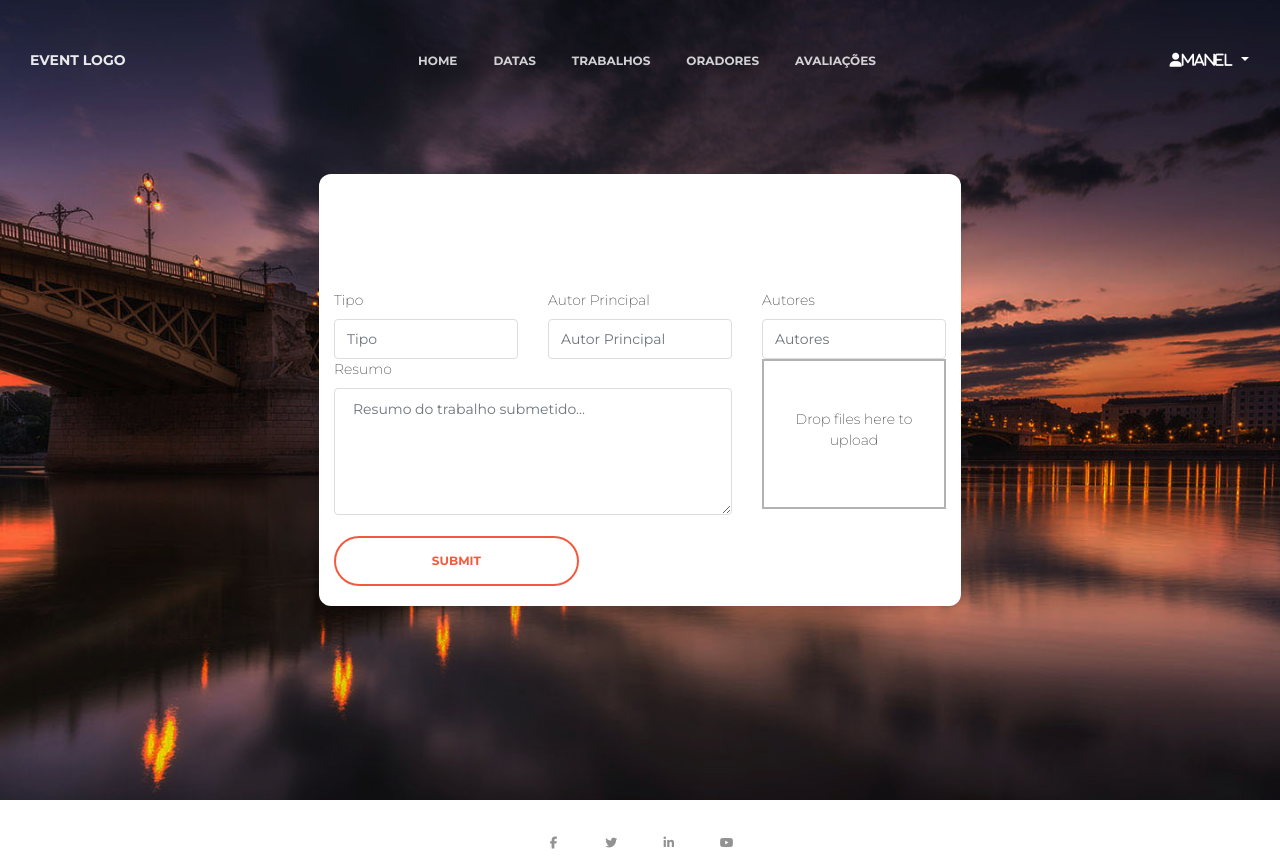
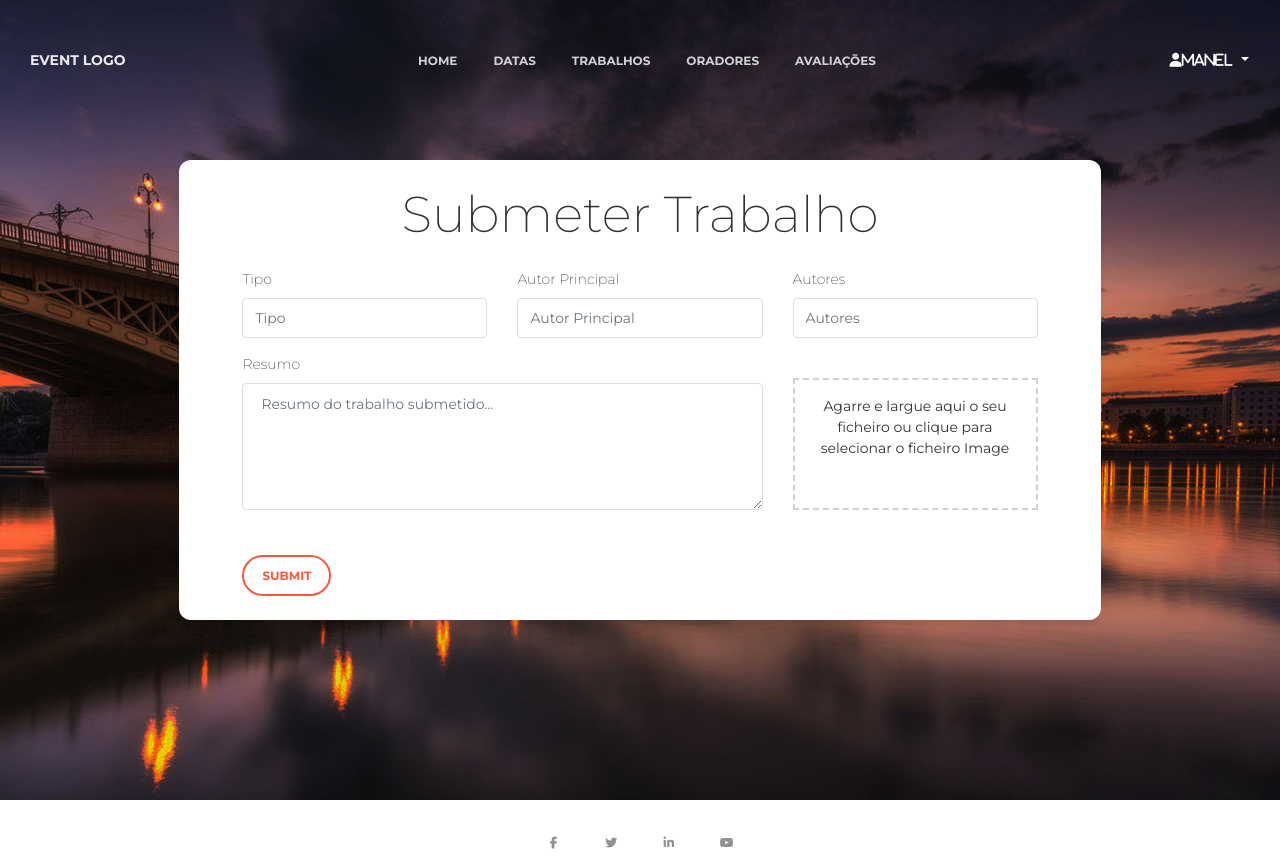
Before and after one commit to antoniocunh/ProjetoPSI, a PHP site: page /Participar_Evento/formAutor.html in a window 1280 px wide. Shown: the top 860 px of the page. Run offline with PHP 8.4, Linux system fonts and the light colour scheme; some libraries are stand-ins or nearby versions.

Commit message:
adicionou drag and drop input

```diff
--- /dev/null
+++ b/Participar_Evento/drag&drop.js
@@ -0,0 +1,25 @@
+function readURL(input) {
+    if (input.files && input.files[0]) {
+
+      var reader = new FileReader();
+
+      reader.onload = function(e) {
+        $('.image-upload-wrap').hide();
+
+        $('.file-upload-content').show();
+
+        $('.image-title').html(input.files[0].name);
+      };
+
+      reader.readAsDataURL(input.files[0]);
+
+    } else {
+      removeUpload();
+    }
+  }
+
+  function removeUpload() {
+    $('.file-upload-input').replaceWith($('.file-upload-input').clone());
+    $('.file-upload-content').hide();
+    $('.image-upload-wrap').show();
+  }
--- a/Participar_Evento/formAutor.html
+++ b/Participar_Evento/formAutor.html
@@ -9,26 +9,27 @@
     <title>
         Conferência UA
     </title>
-        <meta content='width=device-width, initial-scale=1.0, maximum-scale=1.0, user-scalable=0, shrink-to-fit=no' name='viewport' />
+    <meta content='width=device-width, initial-scale=1.0, maximum-scale=1.0, user-scalable=0, shrink-to-fit=no'
+        name='viewport' />
     <!--     Fonts and icons     -->
     <link href="https://fonts.googleapis.com/css?family=Montserrat:400,700,200" rel="stylesheet" />
     <link href="https://maxcdn.bootstrapcdn.com/font-awesome/latest/css/font-awesome.min.css" rel="stylesheet">
     <!-- CSS Files -->
     <link href="../assets/css/bootstrap.min.css" rel="stylesheet" />
-        <link href="../assets/css/paper-kit.css?v=2.2.0" rel="stylesheet"/>
+    <link href="../assets/css/paper-kit.css?v=2.2.0" rel="stylesheet" />
 
-    <link href="../Participar_Evento/submeterTrabalho.css" type="text/css" rel="stylesheet" >
-    <link href="../asset/css/dropzone.css" type="text/css" rel="stylesheet" />
-
+    <link href="../Participar_Evento/submeterTrabalho.css" type="text/css" rel="stylesheet">
+    <script src="drag&drop.js"></script>
     <title>Submeter Trabalho</title>
 </head>
 
 <body>
     <div id="nav-placeholder"></div>
     <!--   Start Submit Work  -->
-    <div class="page-header filter" data-parallax="true" style="background-image: url('../assets/img/daniel-olahh.jpg');">
-        <div class="card">
-        <h1 class="title mx-auto">Submeter Trabalho</h1>
+    <div class="page-header filter" data-parallax="true"
+        style="background-image: url('../assets/img/daniel-olahh.jpg');">
+        <div class="card px-5">
+            <h1 class="display-5 mx-auto my-4">Submeter Trabalho</h1>
             <div class="container-fluid">
                 <div class="row">
                     <div class="col">
@@ -47,25 +48,36 @@
                                     <input type="text" class="form-control" placeholder="Autores">
                                 </div>
                             </div>
-                            <div class="row">
+                            <div class="row mt-3">
                                 <div class="col-md-8">
                                     <label>Resumo</label><br />
-                                    <textarea class="form-control" rows="5" id="comment" placeholder="Resumo do trabalho submetido..."></textarea>
+                                    <textarea class="form-control" rows="5" id="comment"
+                                        placeholder="Resumo do trabalho submetido..."></textarea>
                                 </div>
-                                <div class="fallback col-md-4">
-                                        <div id="upload-widget" method="post" action="teste.php" class="dropzone">
+                                <div class="col-md-4 mt-4">
+                                        <div class="image-upload-wrap h-100">
+                                            <input class="file-upload-input" type='file' onchange="readURL(this);"
+                                                accept=".docx; .pdf" />
+                                            <div class="drag-text"></div>
+                                            <label class="text-center p-3"><strong>Agarre e largue aqui o seu ficheiro ou clique para selecionar o ficheiro
+                                                    Image</strong></strong></label>
+                                        </div>
+                                        <div class="file-upload-content">
+                                            <div class="image-title-wrap">
+                                                <button type="button" onclick="removeUpload()"
+                                                    class="btn-danger">Remove <span class="image-title">Uploaded
+                                                        Image</span></button>
                                             </div>
                                         </div>
-
+                                </div>
                             </div>
                             <br />
                             <div class="row">
                                 <div class="col" id="drop">
-                                <input type="submit" class="btn btn-outline-danger btn-round" id="submit">
+                                    <input type="submit" class="btn btn-outline-danger btn-round my-4" id="submit">
                                 </div>
                             </div>
                         </form>
-
                     </div>
                 </div>
             </div>
@@ -91,13 +103,13 @@
     <script src="../assets/js/paper-kit.js?v=2.2.0" type="text/javascript"></script>
     <!-- Scrool Animation -->
     <script src="../assets/js/plugins/scrool-animation.js"></script>
-  <script src="../asset/js/dropzone.js"></script>
     <script>
-            $(function(){
+        $(function () {
             $("#nav-placeholder").load("../Common/navbar-user.html");
             $("#footer-placeholder").load("../Common/footer-custom.html");
         });
     </script>
     <!---------------------------------------------------------------------------------------------------------------->
 </body>
+
 </html>
--- a/Participar_Evento/index.html
+++ b/Participar_Evento/index.html
@@ -8,7 +8,7 @@
   <link rel="stylesheet" href="https://stackpath.bootstrapcdn.com/bootstrap/4.3.1/css/bootstrap.min.css"
     integrity="sha384-ggOyR0iXCbMQv3Xipma34MD+dH/1fQ784/j6cY/iJTQUOhcWr7x9JvoRxT2MZw1T" crossorigin="anonymous"
     type="text/css">
-  <link href="../asset/css/paper-kit.css?v=2.2.0" rel="stylesheet" type="text/css">
+  <link href="../assets/css/paper-kit.css?v=2.2.0" rel="stylesheet" type="text/css">
   <link href="../Participar_Evento/participarEvento.css" rel="stylesheet" type="text/css">
   <title>Inscrever-me no evento</title>
 </head>
@@ -20,7 +20,7 @@
       <div class="col">
         <a href="https://www.google.pt">
           <div class="thumbnail">
-            <img src="../asset/Images/participante.jpg" class="mx-auto">
+            <img src="../assets/img/participante.jpg" class="mx-auto">
             <p class="font-weight-bold text-muted text-center">Inscrever-me como participante</p>
           </div>
         </a>
@@ -28,7 +28,7 @@
       <div class="col">
         <a href="../Participar_Evento/formAutor.html">
           <div class="thumbnail">
-            <img src="../asset/Images/orador.jpg" class="mx-auto">
+            <img src="../assets/img/orador.jpg" class="mx-auto">
             <p class="font-weight-bold text-muted text-center" >Inscrever-me como Autor</p>
           </div>
         </a>
--- a/Participar_Evento/submeterTrabalho.css
+++ b/Participar_Evento/submeterTrabalho.css
@@ -1,7 +1,59 @@
+.file-upload-content {
+    display: none;
+    text-align: center;
+}
 
+.file-upload-input {
+    position: absolute;
+    margin: 0;
+    padding: 0;
+    width: 100%;
+    height: 100%;
+    outline: none;
+    opacity: 0;
+    cursor: pointer;
+}
 
-#submit{
-    margin-bottom: 20px;
-    height: 50px;
-    width: 40%;
+.image-upload-wrap {
+    border: 2px dashed rgb(209, 209, 209);
+    position: relative;
 }
+
+.image-title-wrap {
+    padding: 0 15px 15px 15px;
+    color: #222;
+}
+
+.file-upload-image {
+    max-height: 200px;
+    max-width: 200px;
+    margin: auto;
+    padding: 20px;
+}
+
+.remove-image {
+    width: 200px;
+    margin: 0;
+    color: #fff;
+    background: #cd4535;
+    border: none;
+    padding: 10px;
+    border-radius: 4px;
+    border-bottom: 4px solid #b02818;
+    transition: all .2s ease;
+    outline: none;
+    text-transform: uppercase;
+    font-weight: 700;
+}
+
+.remove-image:hover {
+    background: #c13b2a;
+    color: #ffffff;
+    transition: all .2s ease;
+    cursor: pointer;
+}
+
+.remove-image:active {
+    border: 0;
+    transition: all .2s ease;
+}
```
Lines whose indentation alone changed are shown as unchanged.
